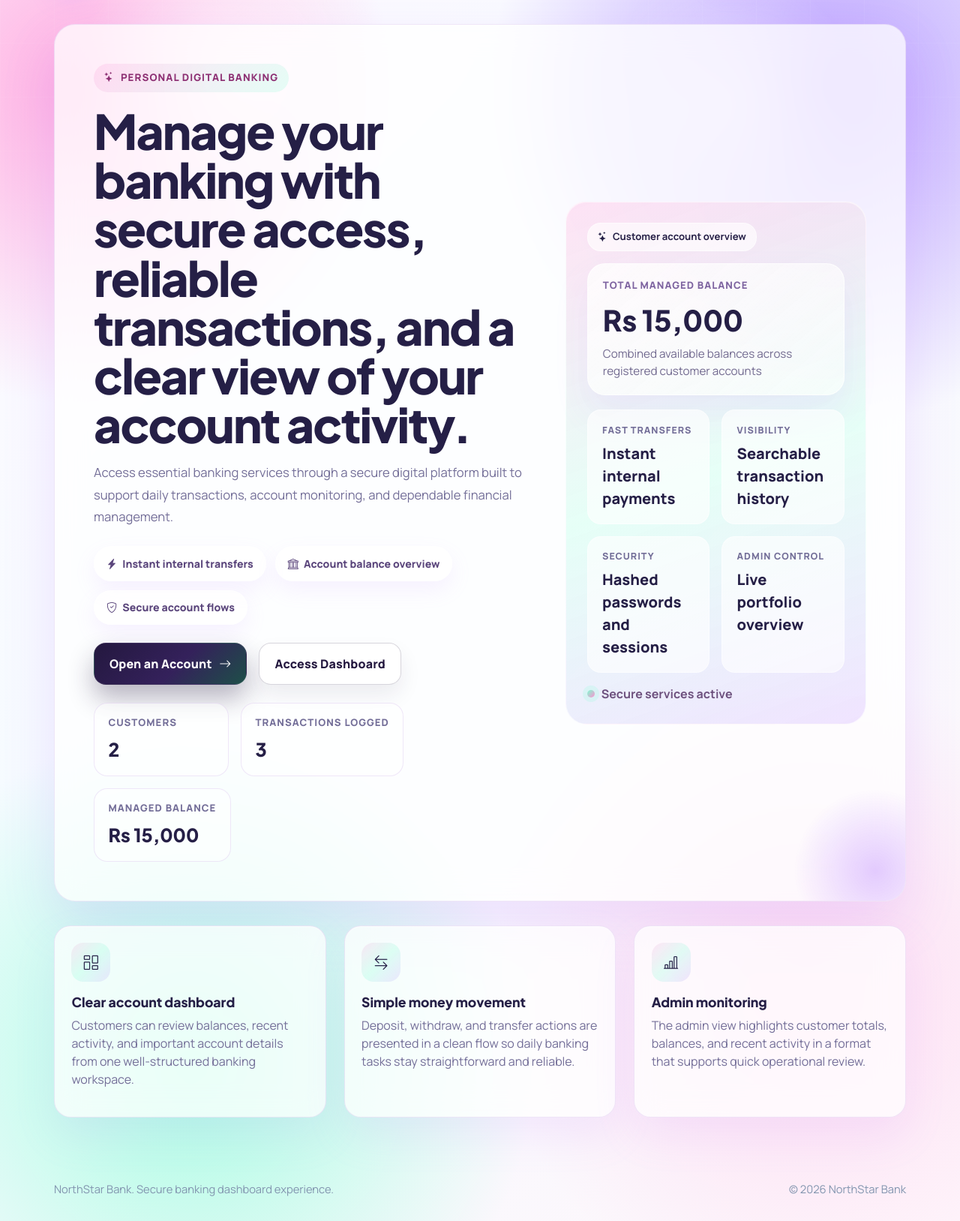
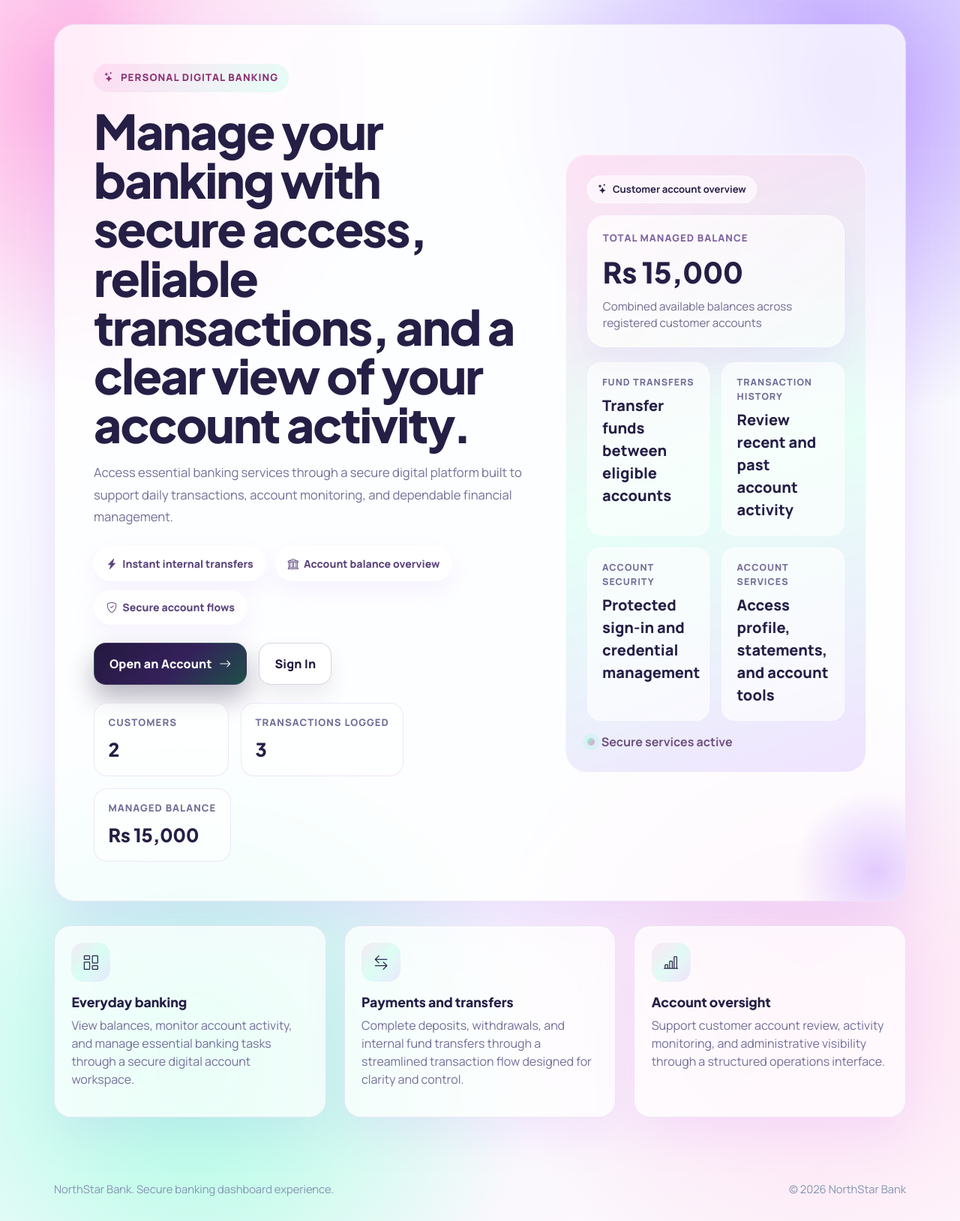
Before and after one commit to Abha-19/Online-Banking-System, a Flask app: page / in a window 1280 px wide. Shown: the part 87-1715 px from the top of the page at 75% size. Run offline with Flask 3, Linux system fonts and the light colour scheme; data comes from the database, SQL or seed files in the repository.

Commit message:
Refine homepage banking copy

```diff
--- a/templates/index.html
+++ b/templates/index.html
@@ -18,7 +18,7 @@
             </div>
             <div class="hero-actions mt-4">
                 <a href="{{ url_for('register') }}" class="btn-bank">Open an Account <i class="bi bi-arrow-right"></i></a>
-                <a href="{{ url_for('login') }}" class="btn-bank-outline">Access Dashboard</a>
+                <a href="{{ url_for('login') }}" class="btn-bank-outline">Sign In</a>
             </div>
             <div class="hero-stats mt-4">
                 <div class="hero-stat">
@@ -45,20 +45,20 @@
                 </div>
                 <div class="hero-grid">
                     <div class="floating-card">
-                        <div class="mini-label">Fast Transfers</div>
-                        <div class="mini-value">Instant internal payments</div>
+                        <div class="mini-label">Fund Transfers</div>
+                        <div class="mini-value">Transfer funds between eligible accounts</div>
                     </div>
                     <div class="floating-card">
-                        <div class="mini-label">Visibility</div>
-                        <div class="mini-value">Searchable transaction history</div>
+                        <div class="mini-label">Transaction History</div>
+                        <div class="mini-value">Review recent and past account activity</div>
                     </div>
                     <div class="floating-card">
-                        <div class="mini-label">Security</div>
-                        <div class="mini-value">Hashed passwords and sessions</div>
+                        <div class="mini-label">Account Security</div>
+                        <div class="mini-value">Protected sign-in and credential management</div>
                     </div>
                     <div class="floating-card">
-                        <div class="mini-label">Admin Control</div>
-                        <div class="mini-value">Live portfolio overview</div>
+                        <div class="mini-label">Account Services</div>
+                        <div class="mini-value">Access profile, statements, and account tools</div>
                     </div>
                 </div>
                 <div class="hero-signal">
@@ -75,22 +75,22 @@
         <div class="col-md-4">
             <div class="feature-card">
                 <div class="icon-wrap"><i class="bi bi-columns-gap"></i></div>
-                <h3>Clear account dashboard</h3>
-                <p>Customers can review balances, recent activity, and important account details from one well-structured banking workspace.</p>
+                <h3>Everyday banking</h3>
+                <p>View balances, monitor account activity, and manage essential banking tasks through a secure digital account workspace.</p>
             </div>
         </div>
         <div class="col-md-4">
             <div class="feature-card">
                 <div class="icon-wrap"><i class="bi bi-arrow-left-right"></i></div>
-                <h3>Simple money movement</h3>
-                <p>Deposit, withdraw, and transfer actions are presented in a clean flow so daily banking tasks stay straightforward and reliable.</p>
+                <h3>Payments and transfers</h3>
+                <p>Complete deposits, withdrawals, and internal fund transfers through a streamlined transaction flow designed for clarity and control.</p>
             </div>
         </div>
         <div class="col-md-4">
             <div class="feature-card">
                 <div class="icon-wrap"><i class="bi bi-bar-chart-line"></i></div>
-                <h3>Admin monitoring</h3>
-                <p>The admin view highlights customer totals, balances, and recent activity in a format that supports quick operational review.</p>
+                <h3>Account oversight</h3>
+                <p>Support customer account review, activity monitoring, and administrative visibility through a structured operations interface.</p>
             </div>
         </div>
     </div>
```
